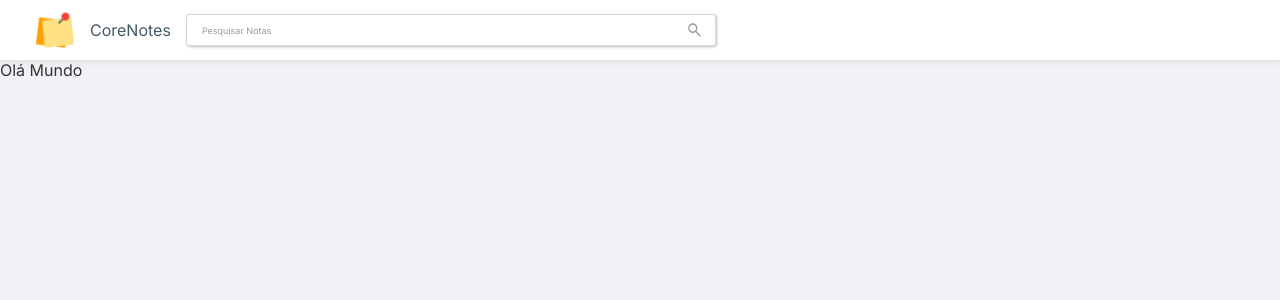
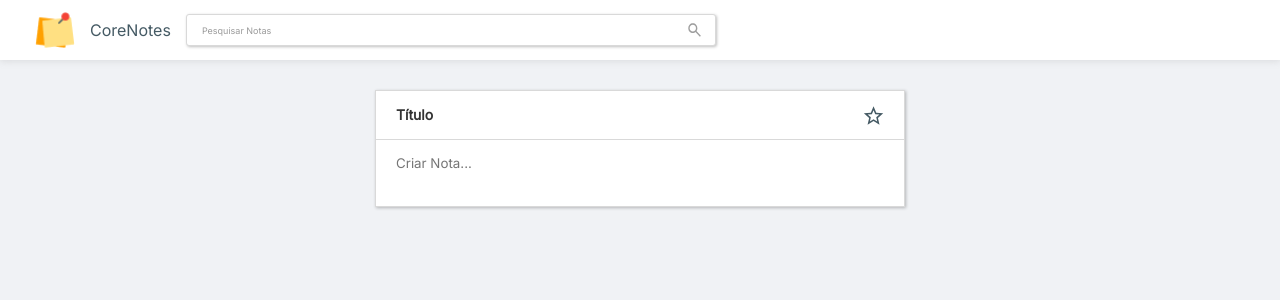
Before and after one commit to costagabriel99/note, a Next.js app: page / in a window 1280 px wide. Shown: the top 300 px of the page. Built offline with nearby package versions, Linux system fonts and the light colour scheme.

Commit message:
Criado componente de criação de post

```diff
--- a/package.json
+++ b/package.json
@@ -15,6 +15,7 @@
     "next": "^13.4.7",
     "react": "^18.2.0",
     "react-dom": "^18.2.0",
+    "react-textarea-autosize": "^8.5.0",
     "styled-components": "^5.3.11"
   },
   "devDependencies": {
--- a/pages/_app.jsx
+++ b/pages/_app.jsx
@@ -27,8 +27,7 @@ const GlobalStyle = createGlobalStyle`
   }
 
   h2 {
-    margin: 0 0 1rem 0;
-    font-size: 1.5rem;
+    font-size: 14px;
   }
 
   p {
--- a/pages/index.jsx
+++ b/pages/index.jsx
@@ -1,10 +1,11 @@
 import Navbar from "../src/components/layouts/Navbar"
+import CreatePost from "../src/components/inputs/CreatePost"
 
 function HomePage() {
   return (
     <>
       <Navbar />
-      <div>Olá Mundo</div>
+      <CreatePost />
     </>
   )
 
--- /dev/null
+++ b/src/components/inputs/CreatePost.jsx
@@ -0,0 +1,71 @@
+import { useState } from "react";
+import styled from "styled-components";
+import TextareaAutosize from 'react-textarea-autosize';
+
+const Flexdiv = styled.div`
+  display: flex;
+  align-items: center;
+  justify-content: center;
+  margin-top: 30px;
+`
+
+const CreatePostContainer = styled.div`
+  width: 530px;
+  min-height: 105px;
+  border: 1px solid ${props => props.theme.inputBorder};
+  box-shadow: 1px 1px 3px 0px rgba(0, 0, 0, 0.25);
+  background-color: ${props => props.theme.white};
+`
+
+const TitleContent = styled.div`
+  display: flex;
+  justify-content: space-between;
+  padding: 0 20px;
+  position: relative;
+  padding: 15px 20px;
+  ::after {
+    content: '';
+    position: absolute;
+    left: 0;
+    right: 0;
+    bottom: 0;
+    height: 1px;
+    background-color: ${props => props.theme.inputBorder};
+  }
+`
+
+const TextContent = styled.div`
+  width: 100%;
+  box-sizing: content-box;
+`
+
+const Textarea = styled(TextareaAutosize)`
+  resize: none;
+  border: none;
+  padding: 15px 20px;
+  width: 100%;
+`
+
+export default function CreatePost() {
+  const [post, setPost] = useState('')
+
+  const handleChange = (e) => {
+    setPost(e.target.value)
+  }
+
+
+
+  return (
+    <Flexdiv>
+      <CreatePostContainer>
+        <TitleContent>
+          <h2>Título</h2>
+          <img src="/star.svg"/>
+        </TitleContent>
+        <TextContent>
+          <Textarea placeholder="Criar Nota..." minRows={2}/>
+        </TextContent>
+      </CreatePostContainer>
+    </Flexdiv>
+  )
+}
--- a/src/components/inputs/Search.jsx
+++ b/src/components/inputs/Search.jsx
@@ -1,6 +1,6 @@
 import styled from 'styled-components'
 
-const StyledSearch = styled.div`
+const StyledSearch = styled.form`
   width: 530px;
   box-sizing: border-box;
   position: relative;
@@ -36,11 +36,21 @@ const Icon = styled.img`
   background: transparent;
   outline: none;
 `
+const Button = styled.button`
+  border: none;
+  padding: 0;
+  margin: -20px;
+  background-color: transparent;
+  cursor: pointer;
+`
+
 export default function Search() {
   return (
-    <StyledSearch>
+    <StyledSearch type="submit">
       <SearchNotes placeholder="Pesquisar Notas" />
-      <Icon src="/search.svg" />
+      <Button type="submit">
+        <Icon src="/search.svg" />
+      </Button>
     </StyledSearch>
   )
 }
```
Also changed, not shown: public/star.svg (added), src/components/cards/CreatePost.jsx (deleted), 1 other file (tests, documents, lock files or other folders).
